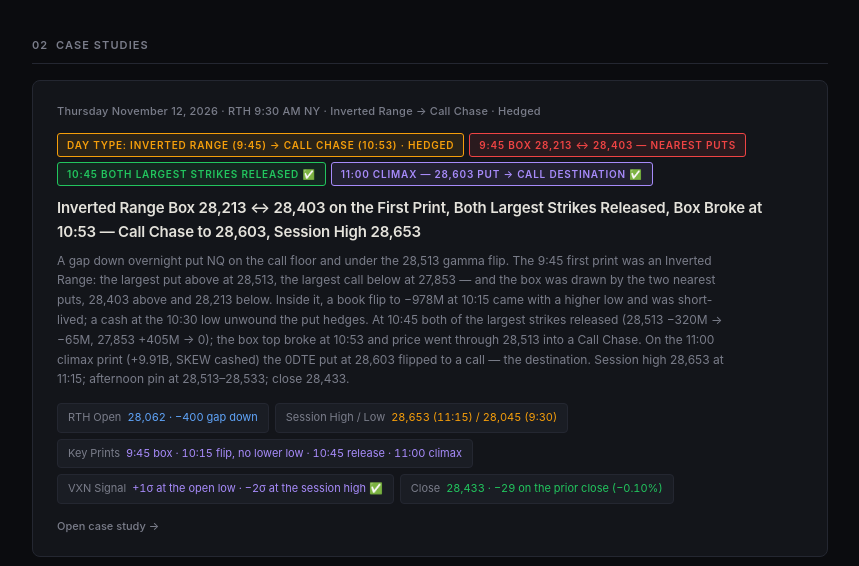
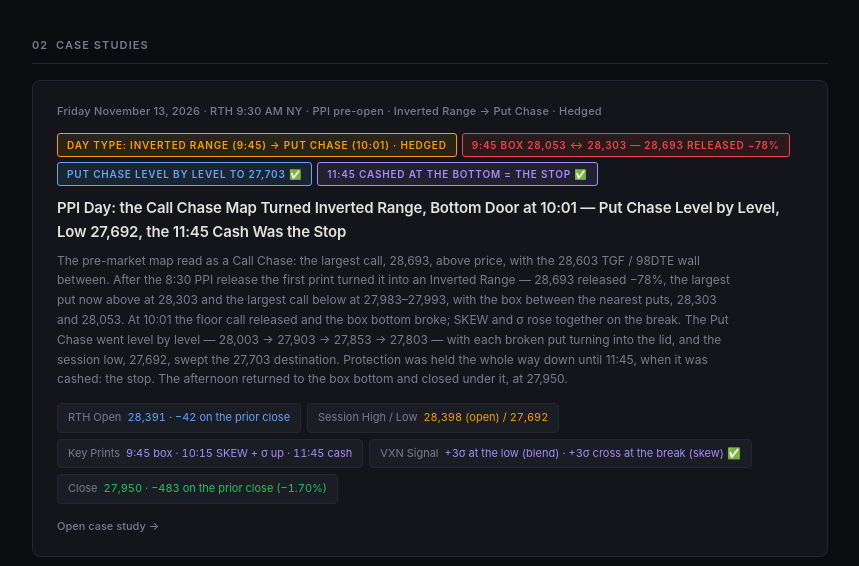
Before and after one commit to Estherc-ai/-nq-case-studies, a plain HTML site: page index.html in a window 1280 px wide. Shown: the part 803-1369 px from the top of the page, without its empty margins (210-1069 px from the left). Drawn offline with Linux system fonts and the light colour scheme.

Commit message:
Update index.html

```diff
--- a/index.html
+++ b/index.html
@@ -98,7 +98,7 @@ Valid window: 9:30 AM – 11:30 AM New York Time.
 <div class="status-row">
 <div class="status-item">
 <div class="status-label">Case Studies</div>
-<div class="status-val">105</div>
+<div class="status-val">106</div>
 <div class="status-sub">Published · Growing</div>
 </div>
 </div>
@@ -114,6 +114,31 @@ Valid window: 9:30 AM – 11:30 AM New York Time.
 <div class="meth-item"><div class="meth-icon">📊</div><div class="meth-title">NDX IV Variance</div><div class="meth-desc">Blended term structure IV calculates intraday 1-SD and 2-SD boundaries.</div></div>
 </div>
 <div class="section-hdr">02&nbsp;&nbsp;Case Studies</div>
+
+<!-- NOV 13 2026 -->
+<a class="case-card" href="2026-11-13_PPI-Day-Call-Chase-Map-Turned-Inverted-Range-Bottom-Door-at-10-01-Put-Chase-Level-by-Level-Low-27692-the-11-45-Cash-Was-the-Stop.html">
+<div class="case-top">
+<div class="case-date">Friday November 13, 2026 · RTH 9:30 AM NY · PPI pre-open · Inverted Range → Put Chase · Hedged</div>
+<div class="case-badges">
+<span class="badge ba">Day Type: Inverted Range (9:45) → Put Chase (10:01) · Hedged</span>
+<span class="badge br">9:45 Box 28,053 ↔ 28,303 — 28,693 Released −78%</span>
+<span class="badge bb">Put Chase Level by Level to 27,703 ✅</span>
+<span class="badge bp">11:45 Cashed at the Bottom = the Stop ✅</span>
+</div>
+</div>
+<div class="case-title">PPI Day: the Call Chase Map Turned Inverted Range, Bottom Door at 10:01 — Put Chase Level by Level, Low 27,692, the 11:45 Cash Was the Stop</div>
+<div class="case-desc">
+The pre-market map read as a Call Chase: the largest call, 28,693, above price, with the 28,603 TGF / 98DTE wall between. After the 8:30 PPI release the first print turned it into an Inverted Range — 28,693 released −78%, the largest put now above at 28,303 and the largest call below at 27,983–27,993, with the box between the nearest puts, 28,303 and 28,053. At 10:01 the floor call released and the box bottom broke; SKEW and σ rose together on the break. The Put Chase went level by level — 28,003 → 27,903 → 27,853 → 27,803 — with each broken put turning into the lid, and the session low, 27,692, swept the 27,703 destination. Protection was held the whole way down until 11:45, when it was cashed: the stop. The afternoon returned to the box bottom and closed under it, at 27,950.
+</div>
+<div class="case-levels">
+<div class="case-level"><span class="lbl">RTH Open</span><span style="color:var(--blue);">28,391 · −42 on the prior close</span></div>
+<div class="case-level"><span class="lbl">Session High / Low</span><span style="color:var(--amber);">28,398 (open) / 27,692</span></div>
+<div class="case-level"><span class="lbl">Key Prints</span><span style="color:var(--purple);">9:45 box · 10:15 SKEW + σ up · 11:45 cash</span></div>
+<div class="case-level"><span class="lbl">VXN Signal</span><span style="color:var(--purple);">+3σ at the low (blend) · +3σ cross at the break (skew) ✅</span></div>
+<div class="case-level"><span class="lbl">Close</span><span style="color:var(--green);">27,950 · −483 on the prior close (−1.70%)</span></div>
+</div>
+<div class="case-arrow">Open case study →</div>
+</a>
 
 <!-- NOV 12 2026 -->
 <a class="case-card" href="2026-11-12_Inverted-Range-Box-28213-28403-on-the-First-Print-Both-Largest-Strikes-Released-Box-Broke-at-10-53-Call-Chase-to-28603-Session-High-28653.html">
```
